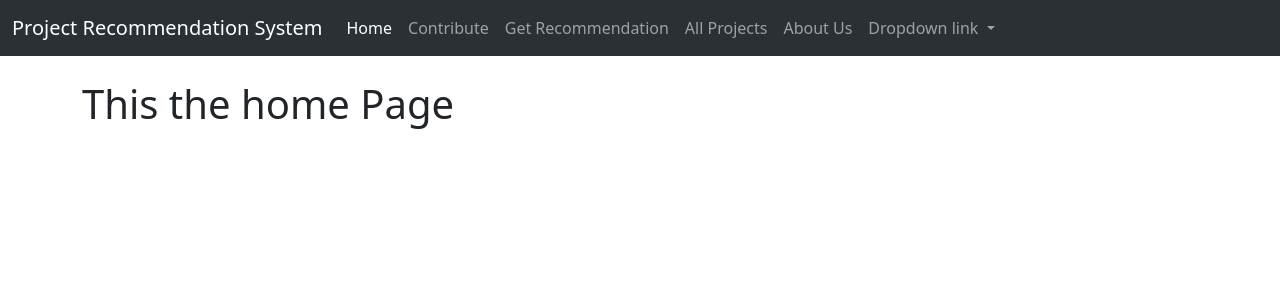
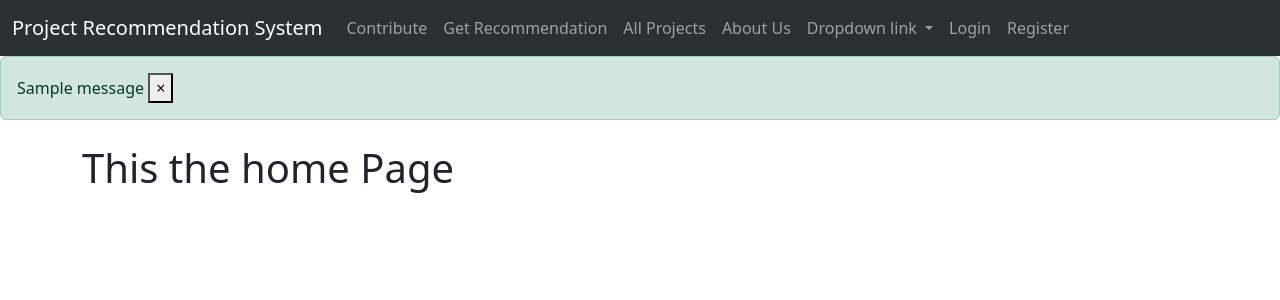
Before and after one commit to VasudevSrivastava/project-recommendation-system, a Django app: page / in a window 1280 px wide. Shown: the top 300 px of the page. Run offline with Django 5.2, Linux system fonts and the light colour scheme; tables that the repository leaves empty hold one stand-in row (values such as "Sample post"); one stand-in notice (Sample message) is shown.

Commit message:
Enhance nav bar and enable messages

```diff
--- a/recommendation_system/core/templates/core/base.html
+++ b/recommendation_system/core/templates/core/base.html
@@ -18,9 +18,6 @@
           </button>
           <div class="collapse navbar-collapse" id="navbarNavDropdown">
             <ul class="navbar-nav">
-              <li class="nav-item">
-                <a class="nav-link active" aria-current="page" href="#">Home</a>
-              </li>
               <li class="nav-item">
                 <a class="nav-link" href="#">Contribute</a>
               </li>
@@ -43,10 +40,34 @@
                   <li><a class="dropdown-item" href="#">Something else here</a></li>
                 </ul>
               </li>
+              {% if user.is_authenticated %}
+
+                <a class="nav-item nav-link" href="{% url 'profile' %}">
+                  <img class="rounded-circle account-img " src="{{user.profile.image.url}}" style="width: 30px; height: 30px">
+                </a>
+                <form action=" {% url 'logout' %}" method="POST" >
+                  {% csrf_token %}
+                  <button type='submit' class="btn btn-outline-right "> Logout </button>
+                </form>
+              {% else %}
+                <a class="nav-item nav-link" href="{% url 'login' %}">Login</a>
+                <a class="nav-item nav-link" href="{% url 'register' %}">Register</a>
+              {% endif %}
             </ul>
           </div>
         </div>
       </nav>
+      {% if messages %}
+          {% for message in messages %}
+              <div class="alert alert-{{ message.tags }} alert-dismissible fade show" role="alert">
+                  {{ message }}
+                  <button type="button" class="close" aria-label="Close" onclick="this.parentElement.style.display='none';">
+                      <span aria-hidden="true">&times;</span>
+                  </button>
+              </div>
+          {% endfor %}
+      {% endif %}
+
 
     <div class="container mt-4">
         {% block content %} {% endblock %}
```
